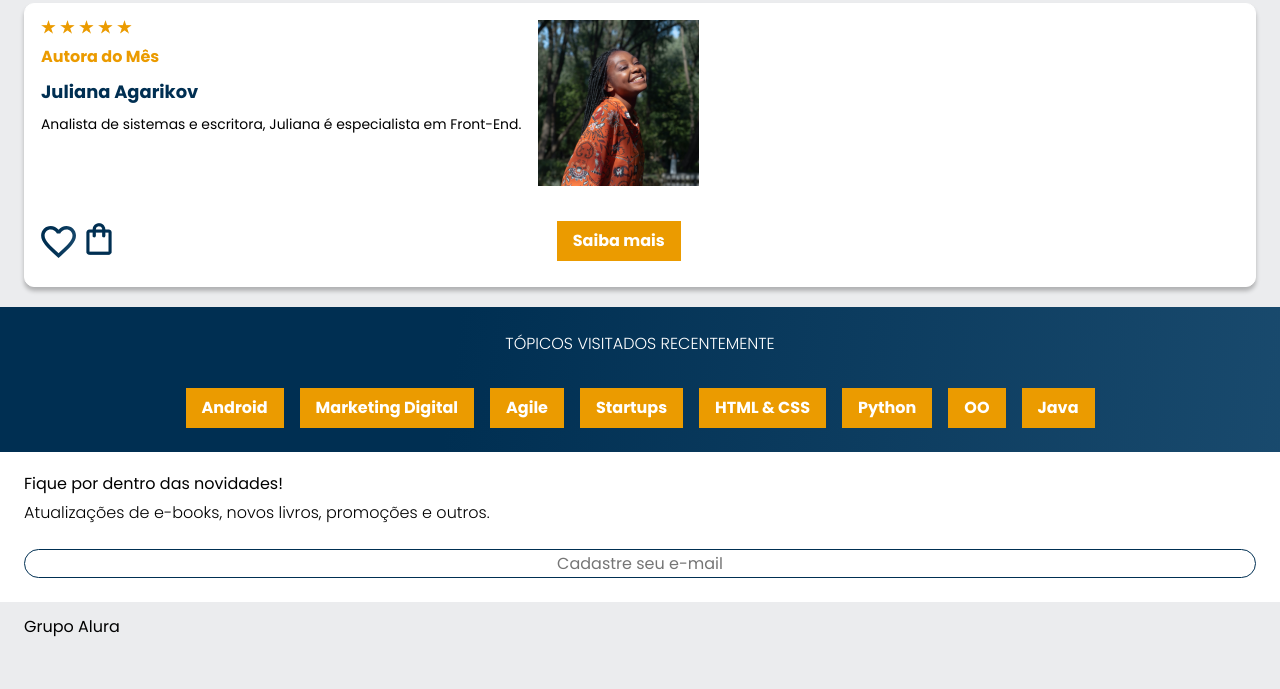
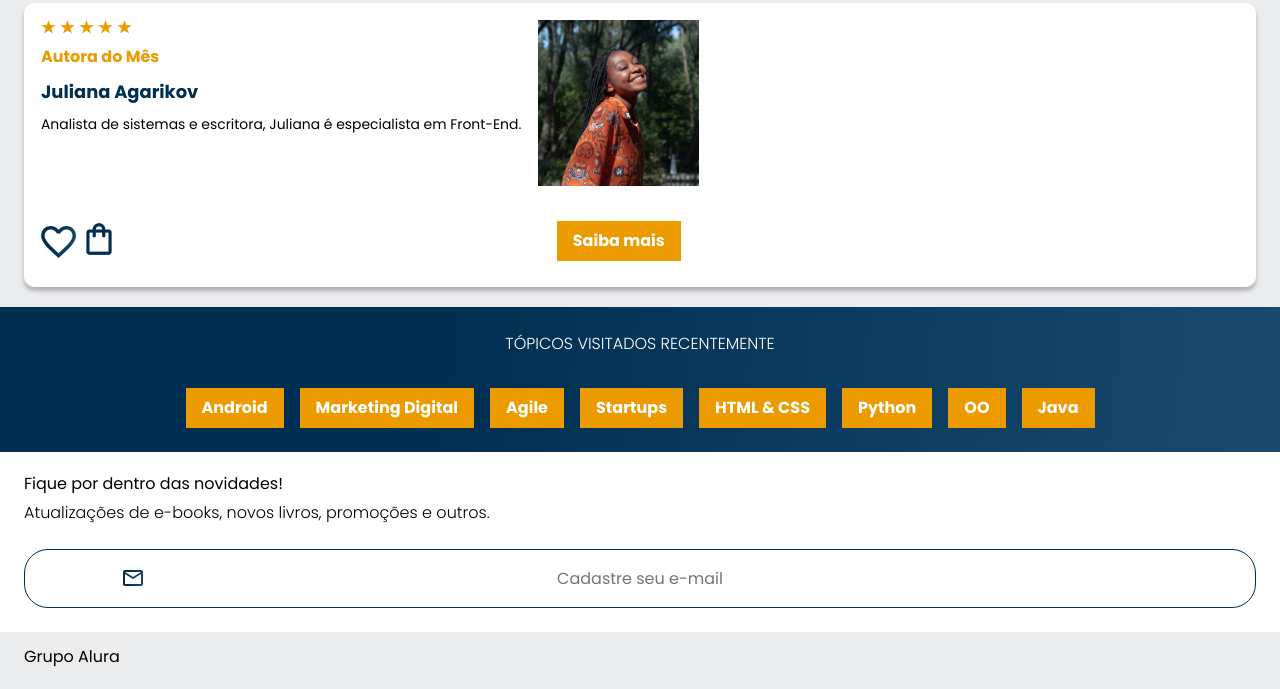
Before and after one commit to thidematos/AluraBooks, a plain HTML site: page index.html in a window 1280 px wide. Shown: the part 1931-2620 px from the top of the page. Before the commit the page ends 2590 px from the top, so only its background shows below. Drawn offline with nearby package versions, Linux system fonts and the light colour scheme.

Commit message:
Update news.css

```diff
--- a/styles/news.css
+++ b/styles/news.css
@@ -20,12 +20,12 @@
     border-radius: 1.5em;
     background: transparent;
     font: 400 1em var(--font);
+    padding: 1em;
 }
 
 .news_container_input::placeholder{
-    background-image: url("assets/Email.svg");
+    background-image:url("../assets/Email.svg");
     background-repeat: no-repeat;
-    background-size: contain;
     text-align:center;
-    background-position: 4.5em;
+    background-position: 5em;
 }
```
